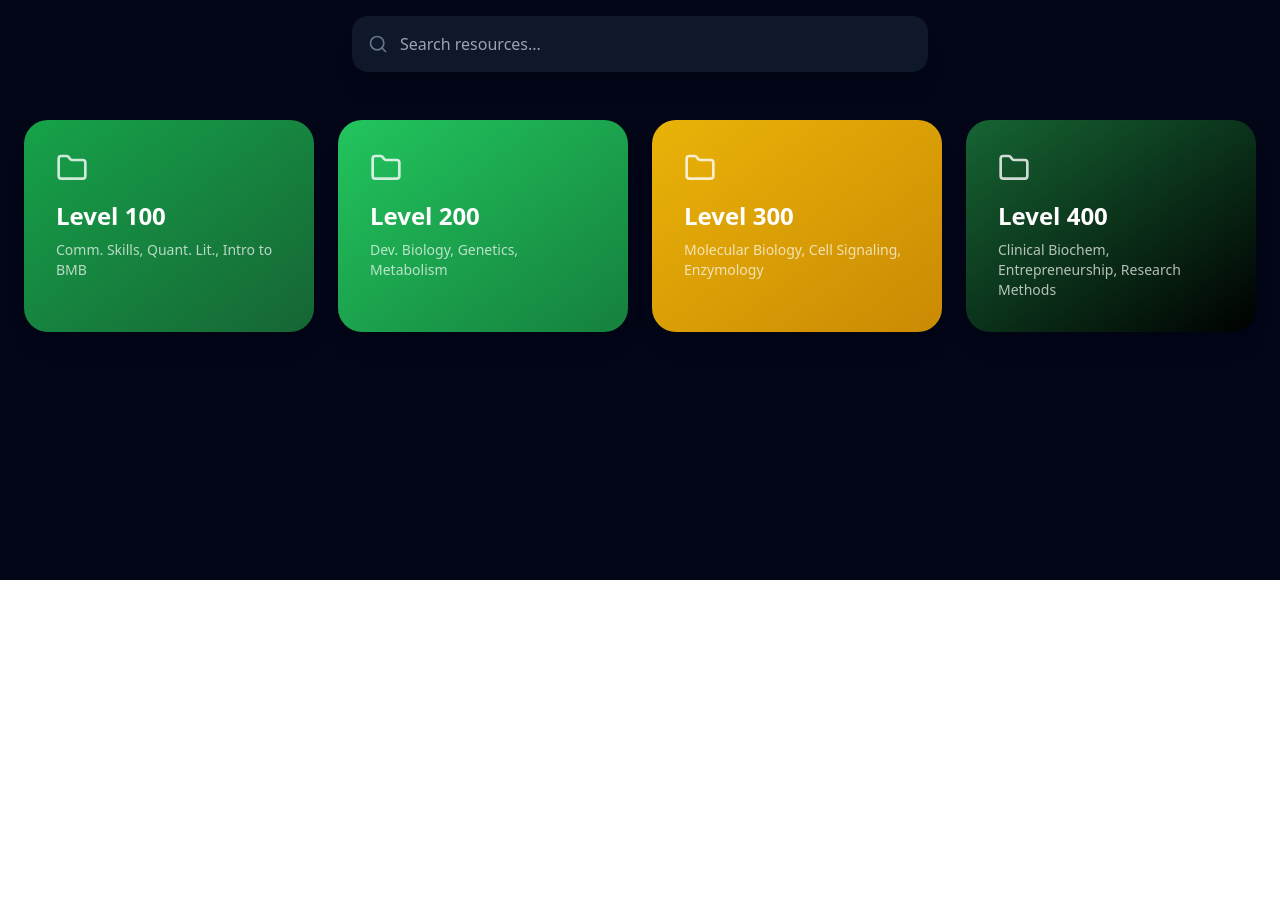
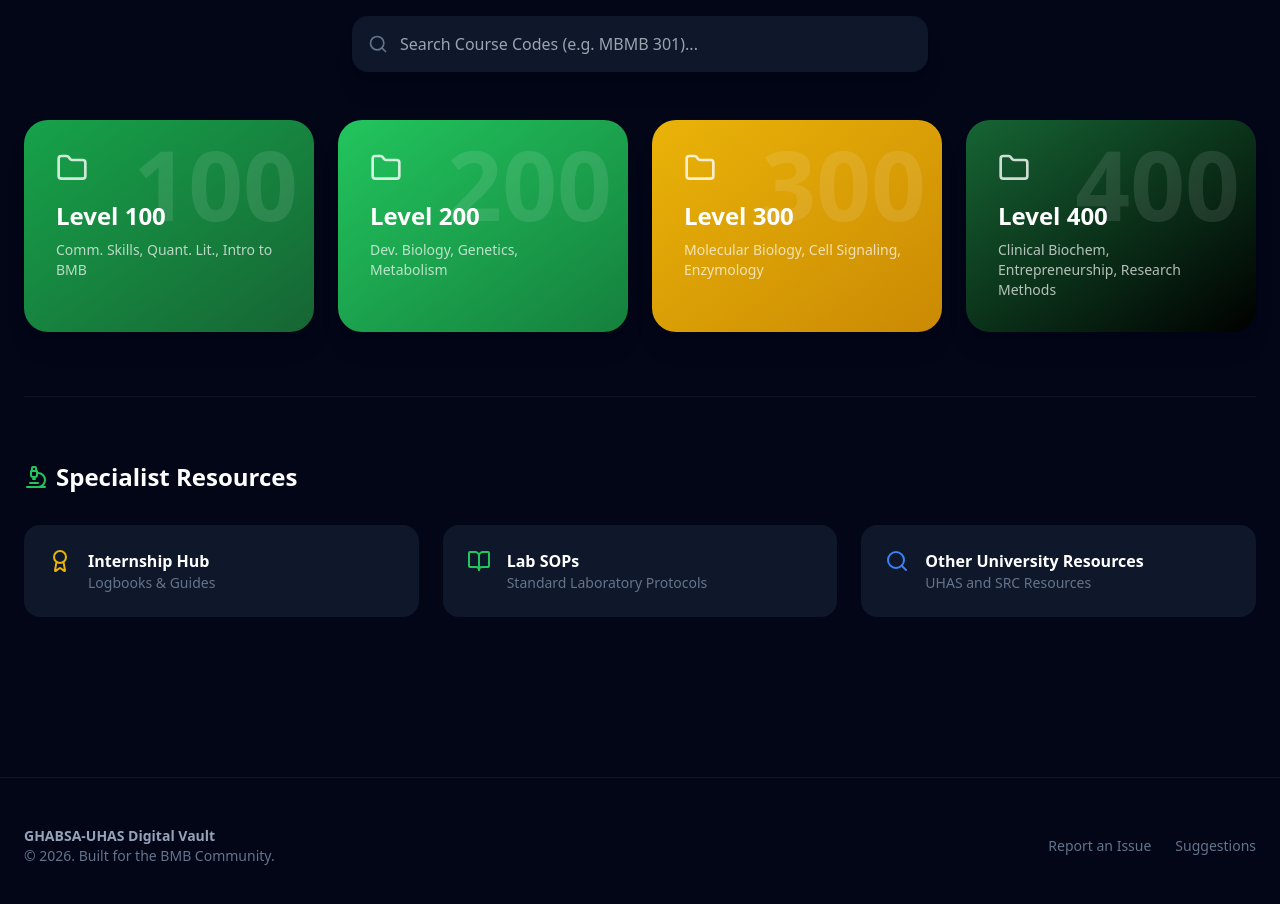
Before and after one commit to Sky-winnie/ghabsa-uhas-vault, a Next.js app: page / in a window 1280 px wide. Shown: the part 220-1124 px from the top of the page. Before the commit the page ends 800 px from the top, so only its background shows below. Built offline with nearby package versions, Linux system fonts and the light colour scheme.

Commit message:
Update page.js

```diff
--- a/app/page.js
+++ b/app/page.js
@@ -72,7 +72,13 @@ const GHABSAVault = () => {
     if (mimeType === 'application/vnd.google-apps.folder') return <Folder className="text-yellow-500" size={24} />;
     if (mimeType?.includes('pdf')) return <FileText className="text-red-400" size={24} />;
     if (mimeType?.includes('word') || mimeType?.includes('document')) return <BookOpen className="text-blue-400" size={24} />;
+    if (mimeType?.includes('spreadsheet') || mimeType?.includes('excel')) return <FileJson className="text-green-400" size={24} />;
     return <FileCode className="text-slate-400" size={24} />;
+   };
+
+  const formatDate = (dateString) => {
+    const options = { year: 'numeric', month: 'short', day: 'numeric' };
+    return new Date(dateString).toLocaleDateString(undefined, options);
   };
 
   const filteredItems = currentFolder
@@ -115,7 +121,7 @@ const GHABSAVault = () => {
             type="text"
             value={searchQuery}
             onChange={(e) => setSearchQuery(e.target.value)}
-            placeholder="Search resources..."
+            placeholder="Search Course Codes (e.g. MBMB 301)..."
             className={`w-full py-4 pl-12 pr-4 rounded-2xl border-none shadow-xl ${darkMode ? 'bg-slate-900 text-white' : 'bg-white text-black'}`}
           />
         </div>
@@ -123,49 +129,80 @@ const GHABSAVault = () => {
 
       <main className="max-w-7xl mx-auto px-6 pb-20">
         {!currentFolder ? (
+          <>
             <div className="grid grid-cols-1 md:grid-cols-2 lg:grid-cols-4 gap-6">
               {filteredItems.map((level) => (
-              <div key={level.id} onClick={() => fetchFolderContent(null, level.title, true)} className={`group relative overflow-hidden rounded-3xl p-8 cursor-pointer transition-all hover:-translate-y-2 shadow-xl bg-gradient-to-br ${level.color}`}>
+                <div key={level.id} onClick={() => handleFolderClick(level.id)} className={`group relative overflow-hidden rounded-3xl p-8 cursor-pointer transition-all hover:-translate-y-2 shadow-xl bg-gradient-to-br ${level.color}`}>
                    <Folder className="mb-4 text-white/80" size={32} />
                    <h3 className="text-2xl font-bold text-white mb-2">{level.title}</h3>
                    <p className="text-white/70 text-sm">{level.courses}</p>
+                   <span className="absolute top-0 right-0 p-4 opacity-10 text-8xl font-black text-white">{level.id}</span>
                 </div>
               ))}
             </div>
+
+            <section className="mt-16 border-t border-white/5 pt-16">
+              <h2 className="text-2xl font-bold mb-8 flex items-center gap-2"><Microscope className="text-green-500" /> Specialist Resources</h2>
+              <div className="grid grid-cols-1 sm:grid-cols-3 gap-6">
+                <div onClick={() => handleFolderClick('Internship')} className={`p-6 rounded-2xl flex items-start gap-4 cursor-pointer transition-all ${darkMode ? 'bg-slate-900 hover:bg-slate-800' : 'bg-white shadow-sm hover:shadow-md'}`}>
+                  <Award className="text-yellow-500 shrink-0" />
+                  <div><h4 className="font-bold">Internship Hub</h4><p className="text-sm text-slate-500">Logbooks & Guides</p></div>
+                </div>
+                <div onClick={() => handleFolderClick('SOP')} className={`p-6 rounded-2xl flex items-start gap-4 cursor-pointer transition-all ${darkMode ? 'bg-slate-900 hover:bg-slate-800' : 'bg-white shadow-sm hover:shadow-md'}`}>
+                  <BookOpen className="text-green-500 shrink-0" />
+                  <div><h4 className="font-bold">Lab SOPs</h4><p className="text-sm text-slate-500">Standard Laboratory Protocols</p></div>
+                </div>
+                <div onClick={() => handleFolderClick('Other')} className={`p-6 rounded-2xl flex items-start gap-4 cursor-pointer transition-all ${darkMode ? 'bg-slate-900 hover:bg-slate-800' : 'bg-white shadow-sm hover:shadow-md'}`}>
+                  <Search className="text-blue-500 shrink-0" />
+                  <div><h4 className="font-bold">Other University Resources</h4><p className="text-sm text-slate-500">UHAS and SRC Resources</p></div>
+                </div>
+              </div>
+            </section>
+          </>
         ) : (
           <div className="bg-white/5 rounded-3xl p-8 border border-white/10 min-h-[400px]">
             {loading ? (
               <div className="flex flex-col items-center justify-center py-20 gap-4">
                 <Loader2 className="animate-spin text-green-500" size={40} />
-                <p className="text-slate-500">Opening folder...</p>
+                <p className="text-slate-500">Unlocking the vault...</p>
               </div>
             ) : filteredItems.length > 0 ? (
               <div className="grid grid-cols-1 gap-4">
-                {filteredItems.map((item) => (
-                  <button
-                    key={item.id}
-                    onClick={() => handleItemClick(item)}
-                    className="flex items-center justify-between p-5 bg-white/5 rounded-2xl hover:bg-green-500/10 border border-white/10 transition-all text-left w-full group"
-                  >
+                {filteredItems.map((file) => (
+                  <a key={file.id} href={file.webViewLink} target="_blank" rel="noopener noreferrer" className="flex items-center justify-between p-5 bg-white/5 rounded-2xl hover:bg-green-500/10 border border-white/10 hover:border-green-500/50 transition-all group">
                     <div className="flex items-center gap-4">
-                      {getFileIcon(item.mimeType)}
+                      {getFileIcon(file.mimeType)}
                       <div className="flex flex-col">
-                        <span className="font-medium truncate max-w-[200px] md:max-w-xl">{item.name}</span>
-                        {item.mimeType !== 'application/vnd.google-apps.folder' && (
-                           <span className="text-xs text-slate-500 mt-1">File</span>
-                        )}
+                        <span className="font-medium truncate max-w-[200px] md:max-w-xl">{file.name}</span>
+                        <span className="text-xs text-slate-500 flex items-center gap-1 mt-1">
+                          <Clock size={12} /> Updated: {formatDate(file.modifiedTime)}
+                        </span>
                       </div>
                     </div>
-                    <ExternalLink size={18} className="opacity-0 group-hover:opacity-100 text-green-500" />
-                  </button>
+                    <ExternalLink size={18} className="opacity-0 group-hover:opacity-100 transition-all text-green-500" />
+                  </a>
                 ))}
               </div>
             ) : (
-              <div className="text-center py-20 text-slate-500">This folder is empty.</div>
+              <div className="text-center py-20">
+                <p className="text-slate-500">This shelf is empty. Be the first to contribute!</p>
+              </div>
             )}
           </div>
         )}
       </main>
+      <footer className="max-w-7xl mx-auto px-6 py-12 mt-20 border-t border-white/5">
+        <div className="flex flex-col md:flex-row justify-between items-center text-slate-500 text-sm gap-4">
+          <div className="text-center md:text-left">
+            <p className="font-semibold text-slate-400">GHABSA-UHAS Digital Vault</p>
+            <p>© 2026. Built for the BMB Community.</p>
+          </div>
+          <div className="flex gap-6">
+            <a href="mailto:ghabsa.uhas.repo@gmail.com" className="hover:text-green-500 transition-colors">Report an Issue</a>
+            <a href="https://forms.gle/tBZmeg1xiazwW5pB8" target="_blank" className="hover:text-green-500 transition-colors">Suggestions</a>
+          </div>
+        </div>
+      </footer>
     </div>
   );
 };
```
Lines whose indentation alone changed are shown as unchanged.
